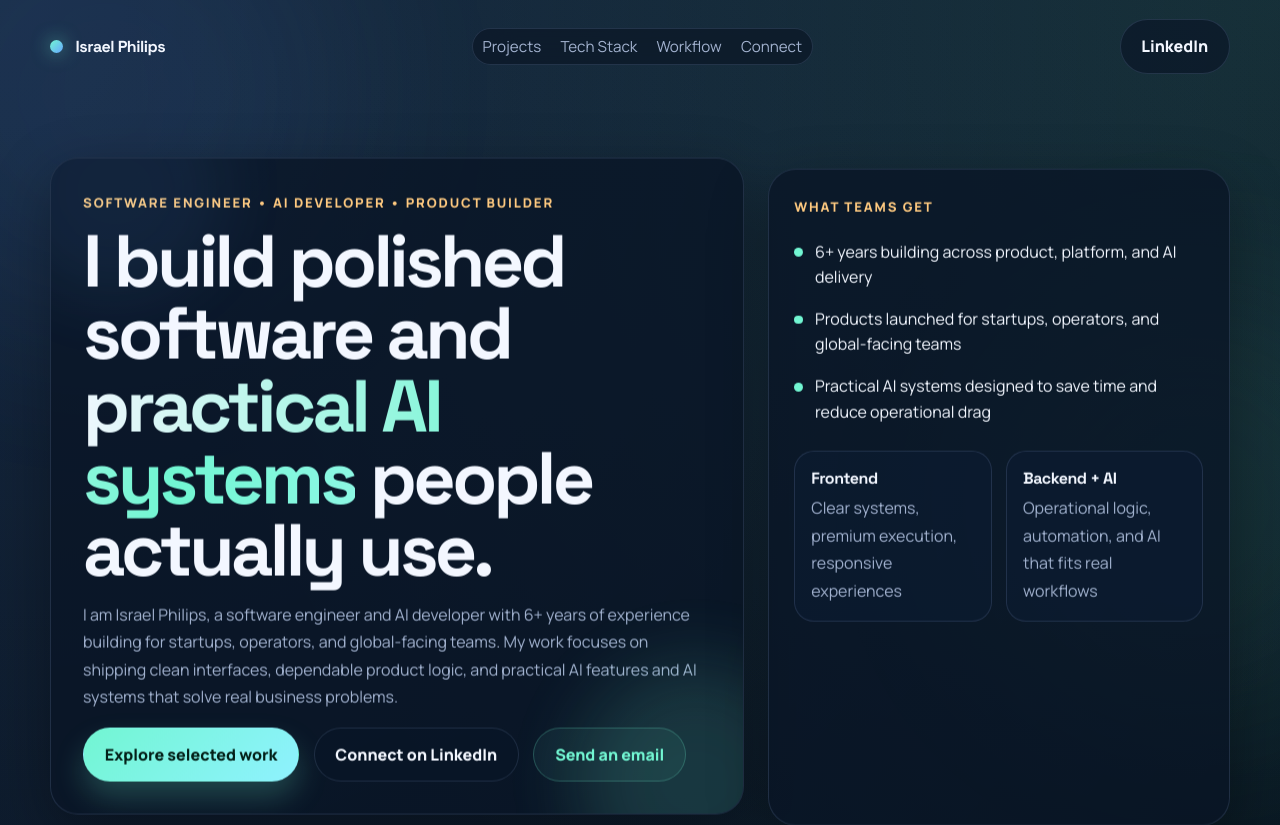
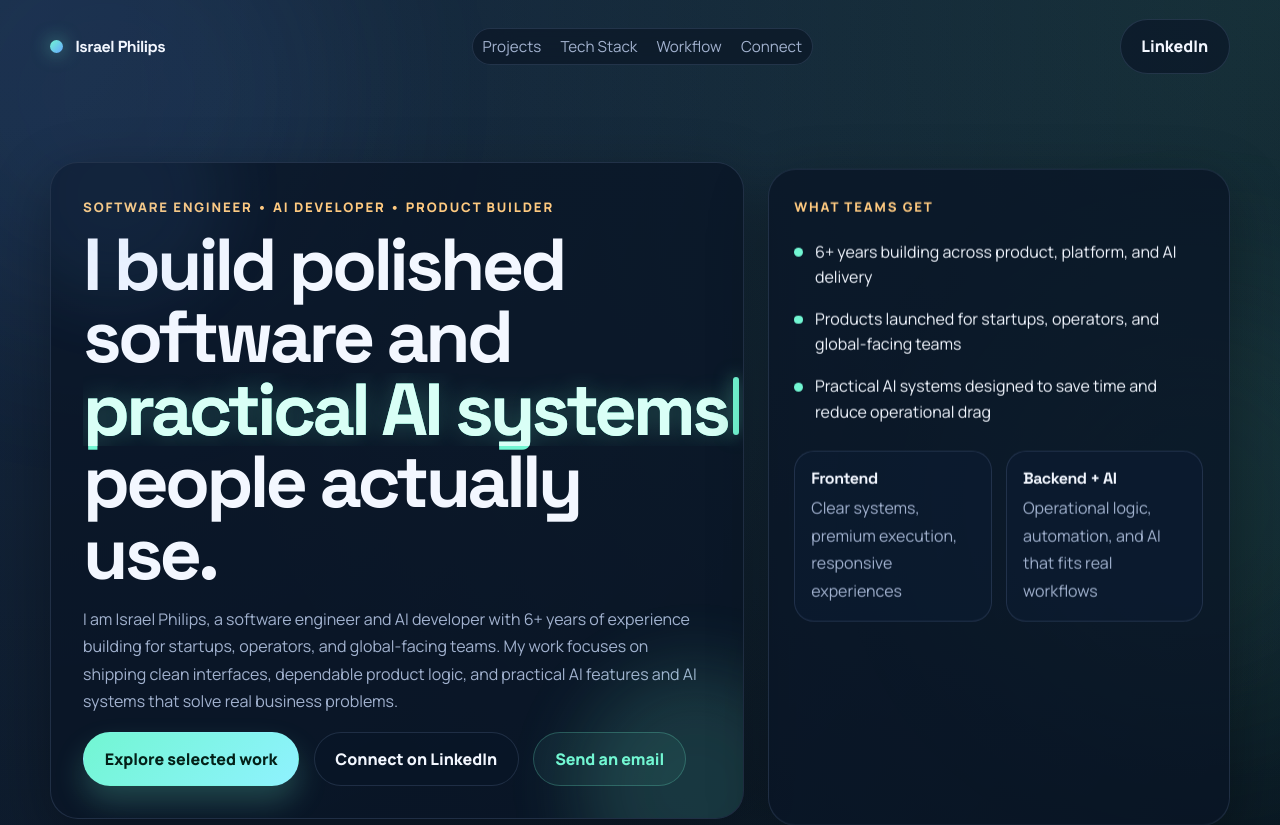
Before and after one commit to IsraelPhilips/ipdevs, a React (Vite) app: page / in a window 1280 px wide. Shown: the top 825 px of the page. Built offline with nearby package versions, Linux system fonts and the light colour scheme; no server answers.

Commit message:
Stabilize hero text animation

```diff
--- a/src/pages/HomePage.tsx
+++ b/src/pages/HomePage.tsx
@@ -46,10 +46,10 @@ export function HomePage() {
         <motion.div
           className="hero-copy"
           initial={{ opacity: 0, y: 24 }}
-          animate={{ opacity: 1, y: [0, -12, 0] }}
+          animate={{ opacity: 1, y: 0 }}
           transition={{
-            opacity: { duration: 0.7, ease: [0.22, 1, 0.36, 1] },
-            y: { duration: 8, repeat: Infinity, ease: "easeInOut" },
+            duration: 0.7,
+            ease: [0.22, 1, 0.36, 1],
           }}
         >
           <div className="hero-glow hero-glow-left" />
@@ -60,13 +60,13 @@ export function HomePage() {
             initial={{ opacity: 0, y: 54, rotate: 1.5 }}
             animate={{
               opacity: 1,
-              y: [0, -8, 0, 6, 0],
+              y: 0,
               rotate: 0,
             }}
             transition={{
               opacity: { duration: 0.72, ease: [0.16, 1, 0.3, 1] },
               rotate: { duration: 0.72, ease: [0.16, 1, 0.3, 1] },
-              y: { duration: 11, repeat: Infinity, ease: "easeInOut" },
+              y: { duration: 0.72, ease: [0.16, 1, 0.3, 1] },
             }}
           >
             I build polished software and{" "}
--- a/src/styles/index.css
+++ b/src/styles/index.css
@@ -67,20 +67,33 @@
   }
 }
 
-@keyframes accentShift {
+@keyframes accentReveal {
   0% {
-    background-position: 0% 50%;
-    text-shadow: 0 0 0 rgba(114, 246, 210, 0);
+    clip-path: inset(0 100% 0 0);
+    opacity: 0.72;
   }
 
-  50% {
-    background-position: 100% 50%;
-    text-shadow: 0 0 28px rgba(114, 246, 210, 0.2);
+  28%,
+  70% {
+    clip-path: inset(0 0 0 0);
+    opacity: 1;
   }
 
   100% {
-    background-position: 0% 50%;
-    text-shadow: 0 0 0 rgba(114, 246, 210, 0);
+    clip-path: inset(0 0 0 100%);
+    opacity: 0.72;
+  }
+}
+
+@keyframes caretPulse {
+  0%,
+  46% {
+    opacity: 1;
+  }
+
+  47%,
+  100% {
+    opacity: 0;
   }
 }
 
@@ -362,16 +375,35 @@ select {
 
 .hero-title {
   display: block;
-  max-width: 12ch;
+  max-width: 13ch;
 }
 
 .hero-title-accent {
-  background: linear-gradient(90deg, var(--text), var(--accent), #b6fbff, var(--text));
-  background-size: 220% 220%;
-  -webkit-background-clip: text;
-  background-clip: text;
-  color: transparent;
-  animation: accentShift 6s ease-in-out infinite;
+  position: relative;
+  display: inline-block;
+  color: var(--accent);
+  white-space: nowrap;
+}
+
+.hero-title-accent::before {
+  content: "practical AI systems";
+  position: absolute;
+  inset: 0;
+  color: #d9fff6;
+  text-shadow: 0 0 24px rgba(114, 246, 210, 0.26);
+  animation: accentReveal 4.6s steps(24, end) infinite;
+}
+
+.hero-title-accent::after {
+  content: "";
+  display: inline-block;
+  width: 0.075em;
+  height: 0.78em;
+  margin-left: 0.08em;
+  border-radius: 999px;
+  background: var(--accent);
+  box-shadow: 0 0 18px rgba(114, 246, 210, 0.55);
+  animation: caretPulse 900ms steps(1, end) infinite;
 }
 
 .hero-description,
```
